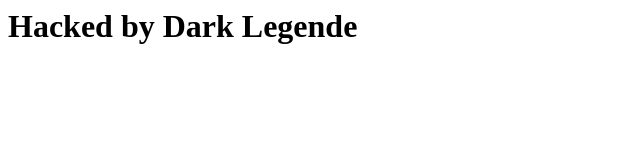
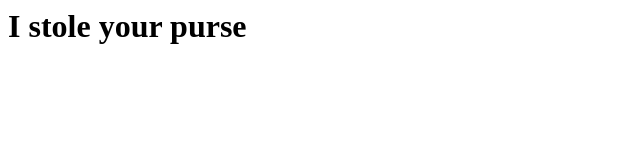
Before and after one commit to solo-shark23/solo-shark23.github.io, a plain HTML site: page index.html in a window 1280 px wide. Shown: the whole page, without its empty margins (0-640 px from the left). Drawn offline with Linux system fonts and the light colour scheme.

Commit message:
index.html

```diff
--- a/index.html
+++ b/index.html
@@ -1 +1 @@
-<h1>Hacked by Dark Legende</h1>
+<h1>I stole your purse</h1>
```
